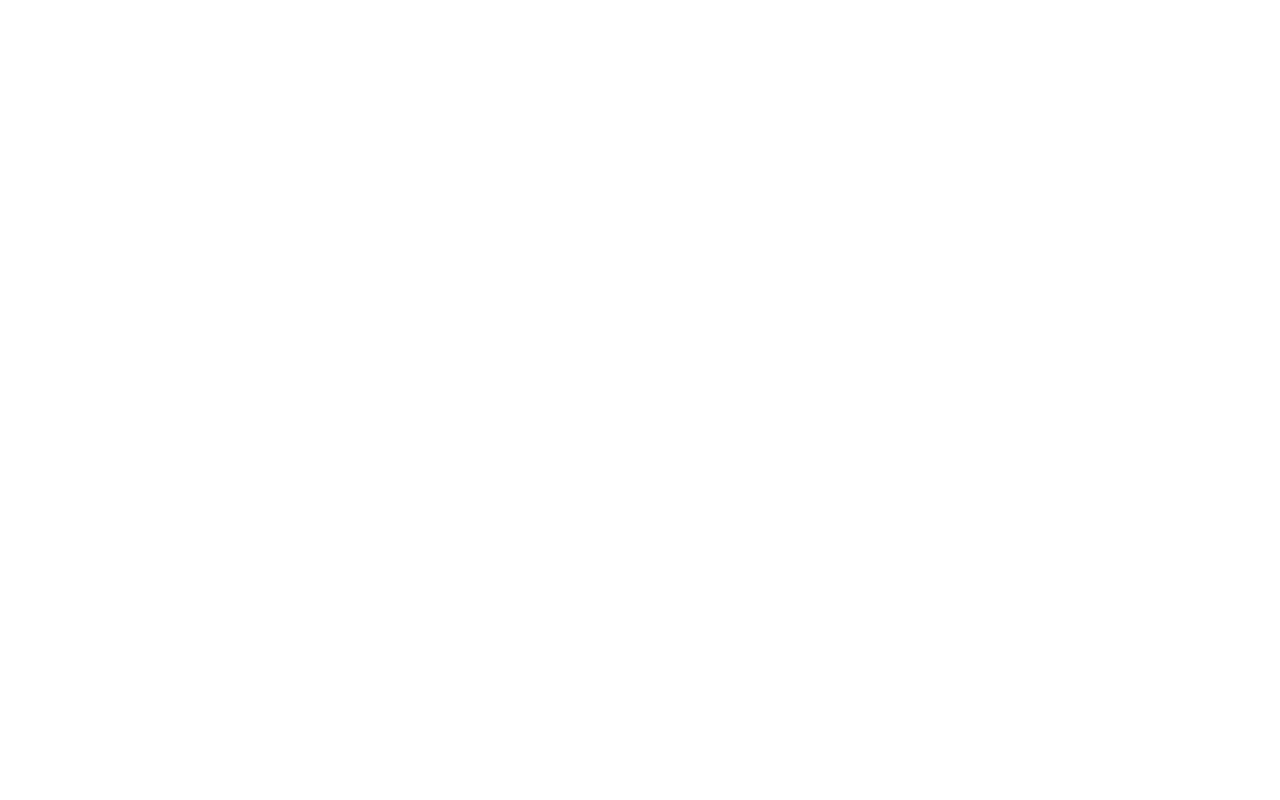
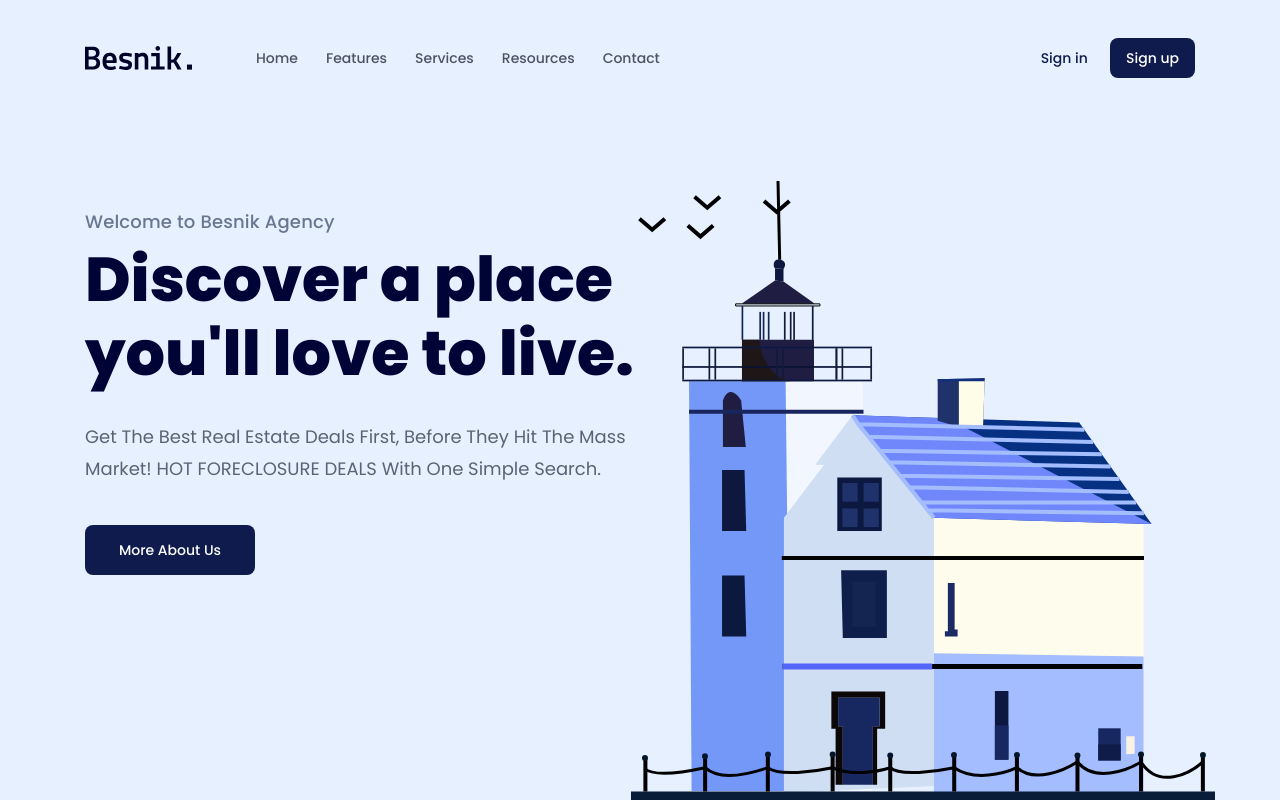
Before and after one commit to tuananhle91/WebsiteProject01, a plain HTML site: page Index.html in a window 1280 px wide. Drawn offline with Linux system fonts and the light colour scheme.

Commit message:
2023/02/27

```diff
--- a/Index.html
+++ b/Index.html
@@ -7,12 +7,60 @@
     <meta name="viewport" content="width=device-width, initial-scale=1.0">
     <title>Website Project 01</title>
     <link rel="stylesheet" href="./wwwroot/css/reset.css">
+    <!-- <link rel="preconnect" href="https://fonts.googleapis.com">
+    <link rel="preconnect" href="https://fonts.gstatic.com" crossorigin>
+    <link href="https://fonts.googleapis.com/css2?family=Poppins:wght@400;500;600;700&display=swap" rel="stylesheet"> -->
     <link rel="stylesheet" href="./wwwroot/fonts/stylesheet.css">
     <link rel="stylesheet" href="./wwwroot/css/styles.css">
 </head>
 
 <body>
+    <main>
+        <!-- Header -->
+        <header class="header">
+            <div class="content">
+                <nav class="navbar">
+                    <!-- Logo -->
+                    <img src="./wwwroot/images/Logo.svg" alt="Besnik.">
 
+                    <!-- Main navigation -->
+                    <ul>
+                        <li><a href="">Home</a></li>
+                        <li><a href="">Features</a></li>
+                        <li><a href="">Services</a></li>
+                        <li><a href="">Resources</a></li>
+                        <li><a href="">Contact</a></li>
+                    </ul>
+
+                    <!-- Button -->
+                    <div class="buttons">
+                        <a href="#!" class="sign-in">Sign in</a>
+                        <a href="#!" class="btn buttons-btn">Sign up</a>
+                    </div>
+                </nav>
+
+                <div class="hero">
+                    <div class="info">
+                        <p class="sub-title">
+                            Welcome to Besnik Agency
+                        </p>
+                        <h1 class="title">
+                            Discover a place you'll love to live.
+                        </h1>
+                        <p class="desc">
+                            Get the best real estate deals first,
+                            before they hit the mass market! HOT FORECLOSURE DEALS with one simple search.
+                        </p>
+                        <a href="#!" class="btn hero-btn">More About Us</a>
+                    </div>
+
+                    <img src="./wwwroot/images/hero-img.svg" alt="Discover a place you'll love to live."
+                        class="hero-img">
+                </div>
+
+            </div>
+        </header>
+    </main>
 </body>
 
 </html>
--- a/wwwroot/css/styles.css
+++ b/wwwroot/css/styles.css
@@ -1,5 +1,9 @@
 * {
     box-sizing: border-box;
+}
+
+:root {
+    --primary-color: #0F1B4C;
 }
 
 html {
@@ -8,5 +12,124 @@ html {
 
 body {
     font-size: 1.6rem;
-    font-family: "Poppins";
+    font-family: "Poppins", sans-serif;
 }
+
+/* Common */
+a {
+    text-decoration: none;
+}
+
+.content {
+    width: 1110px;
+    max-width: calc(100% - 48px);
+    margin-left: auto;
+    margin-right: auto;
+}
+
+.btn {
+    display: inline-block;
+    min-width: 98px;
+    padding: 18px 16px;
+    background: var(--primary-color);
+    border-radius: 8px;
+    font-weight: 500;
+    font-size: 1.4rem;
+    text-align: center;
+    color: #FFFFFF;
+    min-width: 50px;
+}
+
+.btn:hover {
+    opacity: 0.8;
+}
+
+/* ================= Header ================= */
+.header {
+    position: relative;
+    background: #E6F0FF;
+    height: 100vh;
+}
+
+.navbar {
+    display: flex;
+    align-items: center;
+    padding-top: 38px;
+}
+
+.navbar ul {
+    display: flex;
+    margin-left: 50px;
+}
+
+.navbar .buttons {
+    margin-left: auto;
+}
+
+.navbar ul a {
+    font-weight: 500;
+    font-size: 1.4rem;
+    color: #4F5361;
+    padding: 8px 14px;
+
+}
+
+.navbar ul a:hover {
+    text-decoration: underline;
+}
+
+.navbar .buttons .sign-in {
+    font-weight: 500;
+    font-size: 1.4rem;
+    color: var(--primary-color);
+
+}
+
+.navbar .buttons-btn {
+    padding: 13px 16px;
+    margin-left: 18px;
+}
+
+.hero {
+    margin-top: 130px;
+}
+
+.hero .info {
+    width: 51%;
+}
+
+.hero .sub-title {
+    font-weight: 500;
+    font-size: 1.8rem;
+    line-height: 1.5;
+    letter-spacing: 0.01em;
+    color: #687690;
+}
+
+.hero .title {
+    margin-top: 8px;
+    font-weight: 700;
+    font-size: 6.2rem;
+    line-height: 1.19;
+    color: #000336;
+}
+
+.hero .desc {
+    margin-top: 30px;
+    font-weight: 400;
+    font-size: 1.8rem;
+    line-height: 1.78;
+    text-transform: capitalize;
+    color: #5A6473;
+}
+
+.hero .hero-btn {
+    min-width: 170px;
+    margin-top: 40px;
+}
+
+.hero .hero-img {
+    position: absolute;
+    right: 65px;
+    bottom: 0;
+}
```
Also changed, not shown: wwwroot/images/Logo.svg (added), wwwroot/images/hero-img.svg (added).
